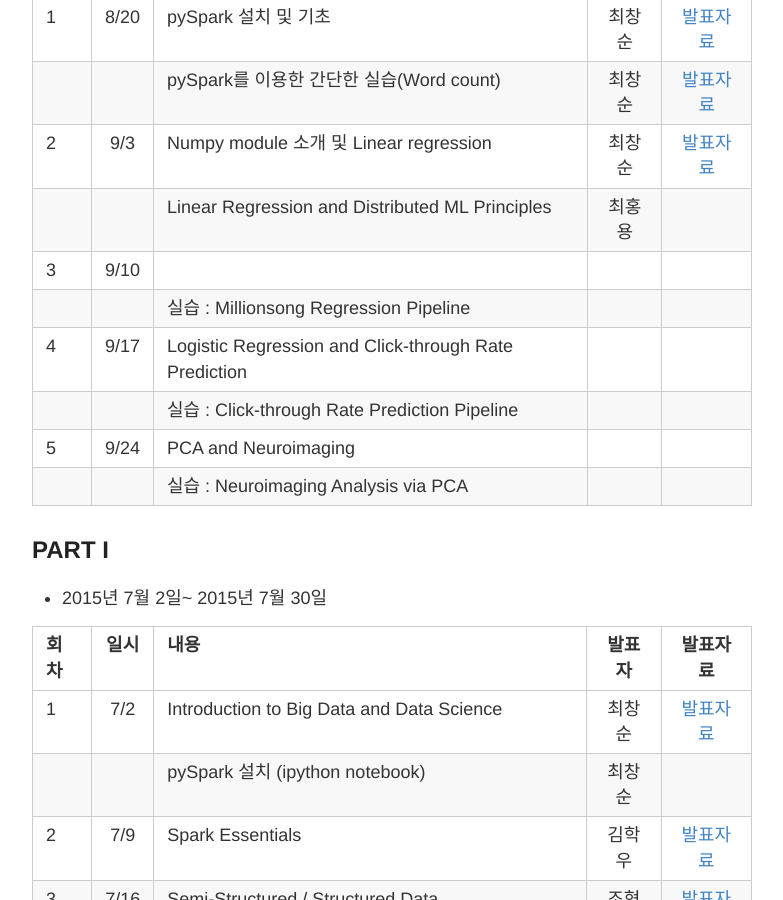
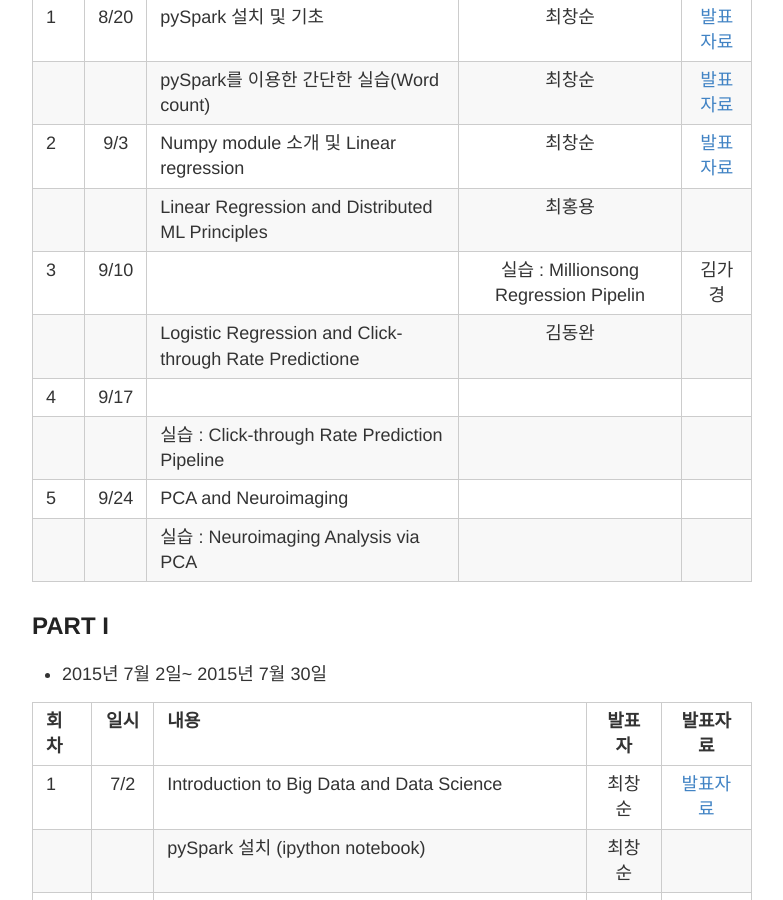
Before and after one commit to biospin/biospark, a Jekyll site: the page built from _posts/2015-8-25-SCHEDULE.md, in a window 1280 px wide and 900 px high, scrolled down 438 px. Shown: the whole window, without its empty margins (248-1031 px from the left). Built offline with Jekyll 4.4.1, drawn with Linux system fonts in a browser that asks for light colours; Markdown is read by kramdown in place of the engine named in the settings.

Commit message:
Update 2015-8-25-SCHEDULE.md

```diff
--- a/_posts/2015-8-25-SCHEDULE.md
+++ b/_posts/2015-8-25-SCHEDULE.md
@@ -15,9 +15,9 @@
 |   |    |pySpark를 이용한 간단한 실습(Word count)      |최창순   |[발표자료](http://nbviewer.ipython.org/github/biospin/biospark/blob/master/Part1/Week4/lab1_word_count_student_Answer_CS_20150730.ipynb)|
 | 2 |9/3 | Numpy module 소개 및 Linear regression| 최창순 |[발표자료](http://nbviewer.ipython.org/github/biospin/biospark/blob/master/Part2/Week2_20150903/Week2_Numpy_LinearReg.ipynb) |
 |   |    | Linear Regression and Distributed ML Principles  | 최홍용  |                                          |
-| 3 |9/10| |     |                                          |
-|   |    |실습 : Millionsong Regression Pipeline          |     |                                          |
-| 4 |9/17|  Logistic Regression and Click-through Rate Prediction     |         |                                           |
+| 3 |9/10| |실습 : Millionsong Regression Pipelin    |  김가경   |
+|   |    | Logistic Regression and Click-through Rate Predictione | 김동완  |                                          |
+| 4 |9/17|        |         |                                           |
 |   |    | 실습 : Click-through Rate Prediction Pipeline          |         |                                          |
 | 5 |9/24|PCA and Neuroimaging|         |                                           |
 |   |    |실습 : Neuroimaging Analysis via PCA|          |                                           |
```
